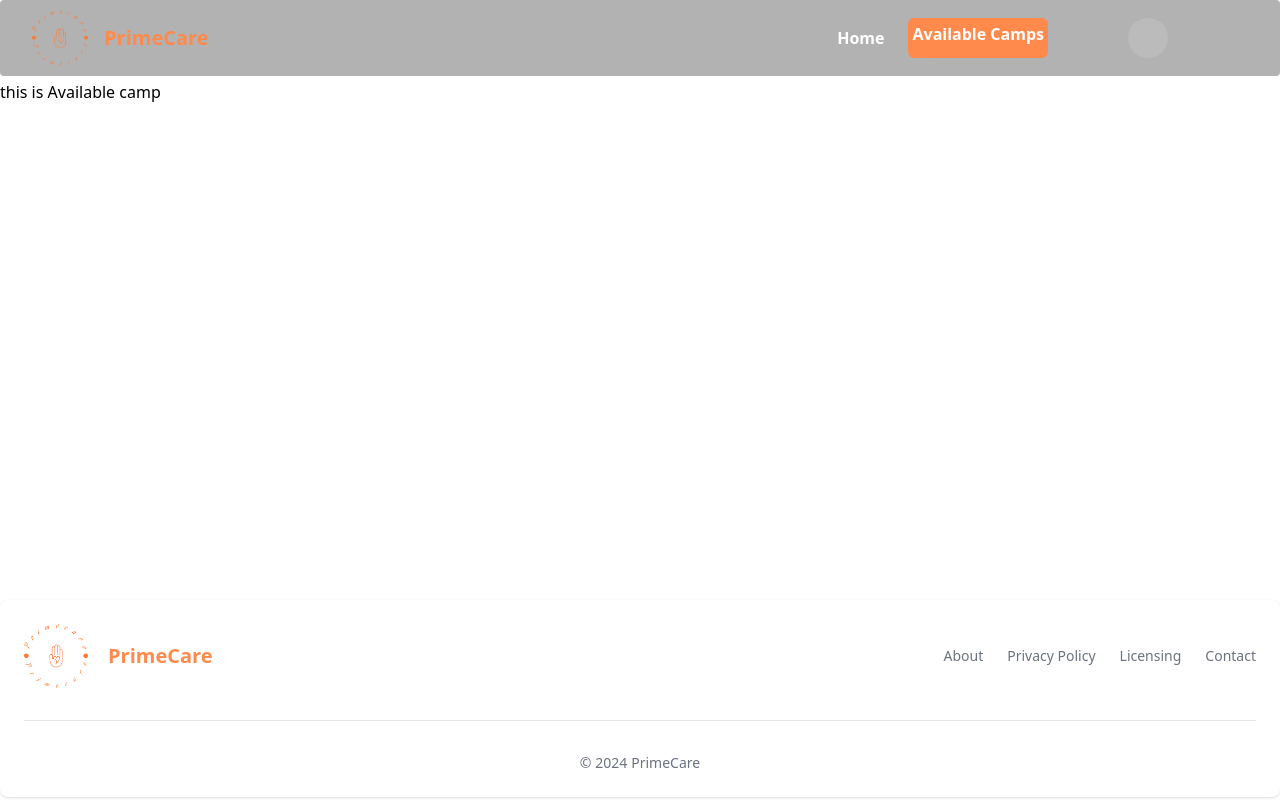
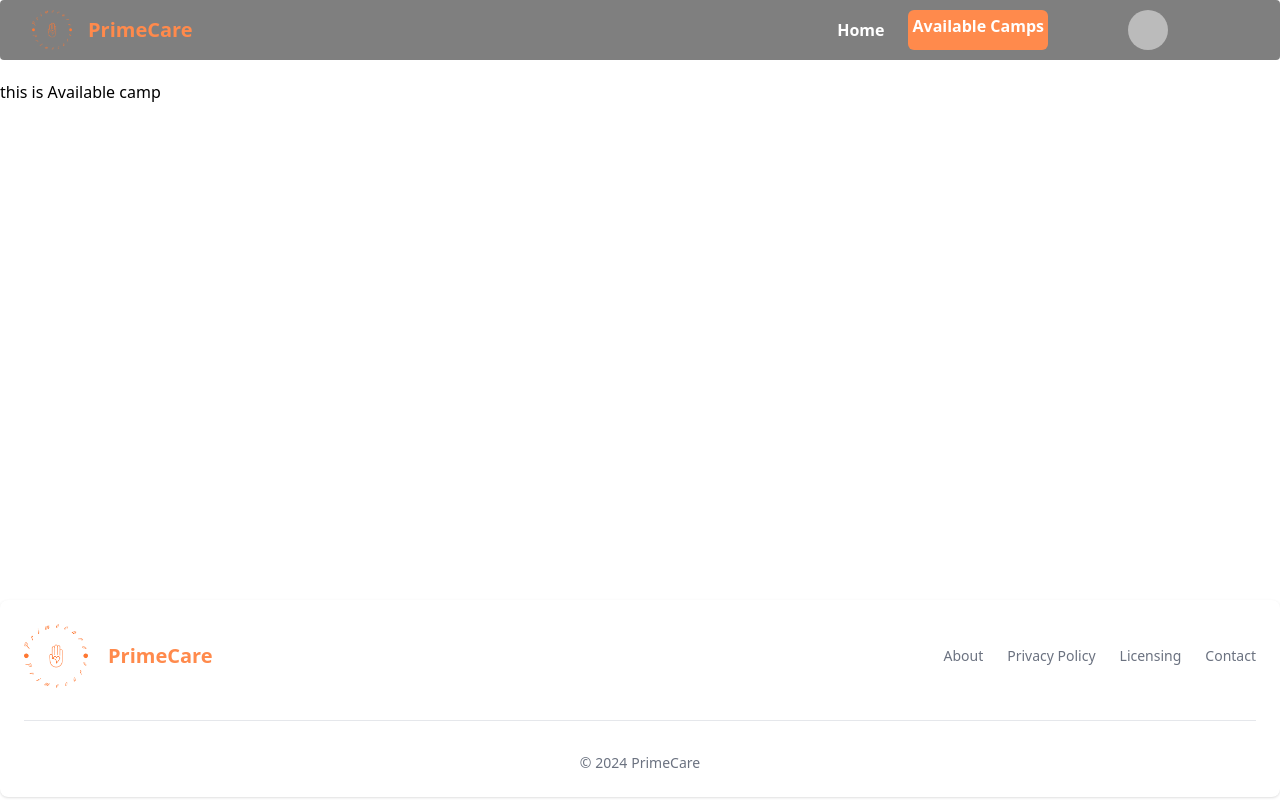
Before and after one commit to netmasternr/Assignment-12, a React (Vite) app: page /availableCamp in a window 1280 px wide. Built offline with nearby package versions, Linux system fonts and the light colour scheme; no server answers; sample sign-in values are in the browser's storage.

Commit message:
navbar updated

```diff
--- a/src/Pages/Home/Carousel/Carousel.jsx
+++ b/src/Pages/Home/Carousel/Carousel.jsx
@@ -5,7 +5,7 @@ import img3 from '../../../assets/Slider/pexels-googledeepmind-17484970.jpg'
 
 const Slider = () => {
     return (
-        <div className="h-60  md:h-72 lg:h-96 md:pt-20 pt-20 mb-5">
+        <div className="h-60  md:h-72 lg:h-96 md:pt-16 pt-16 mb-5">
         <Carousel slideInterval={5000}>
           <img src={img1} alt="..." className="" />
           <img src={img2} alt="..." className="" />
--- a/src/Shared/Navbar/Nav.jsx
+++ b/src/Shared/Navbar/Nav.jsx
@@ -12,10 +12,10 @@ const Nav = () => {
   const handleLinkClick = () => setIsOpen(false);
 
   return (
-    <Navbar fluid rounded className="fixed z-10 max-w-screen-xl mx-auto w-full bg-black bg-opacity-30">
+    <Navbar fluid rounded className="fixed z-10 max-w-screen-xl mx-auto w-full bg-black bg-opacity-50">
       <div className="flex items-center justify-between w-full px-4">
         <div className="flex items-center">
-          <img className="w-14 mr-4" src={logo} alt="PrimeCare Logo" />
+          <img className="w-10 mr-4" src={logo} alt="PrimeCare Logo" />
           <Link to='/' className="text-xl font-semibold text-orange-400">PrimeCare</Link>
         </div>
 
```
